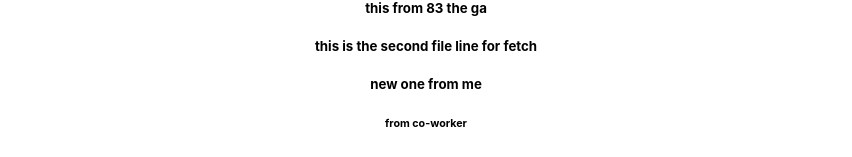
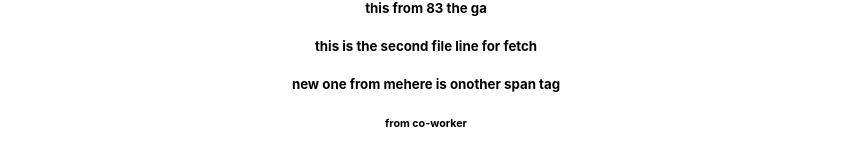
Before and after one commit to thegartak/prodtry-client, a React (Create React App) app: page / in a window 1280 px wide. Shown: the part 244-401 px from the top of the page, without its empty margins (214-1066 px from the left). Built offline with nearby package versions, Linux system fonts and the light colour scheme.

Commit message:
onother tag with word mistake

```diff
--- a/src/components/SomeModule.tsx
+++ b/src/components/SomeModule.tsx
@@ -42,7 +42,7 @@ const SomeModule = () => {
           <h2>from other side</h2>
           <h5>this from 83 the ga</h5>
           <h5>this is the second file line for fetch</h5>
-          <h5>new one <span>from me</span></h5>
+          <h5>new one <span>from me</span><span>here is onother span tag</span></h5>
           <h6>from co-worker</h6>
           <p>from co-worker one more tag</p>
         </>
```
